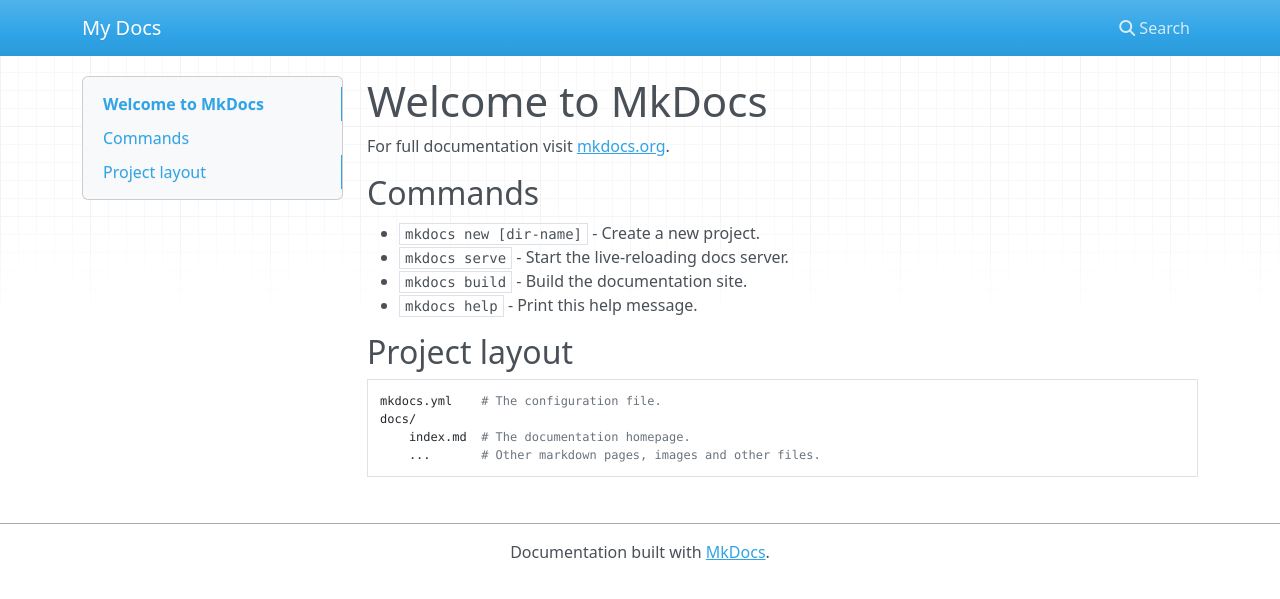
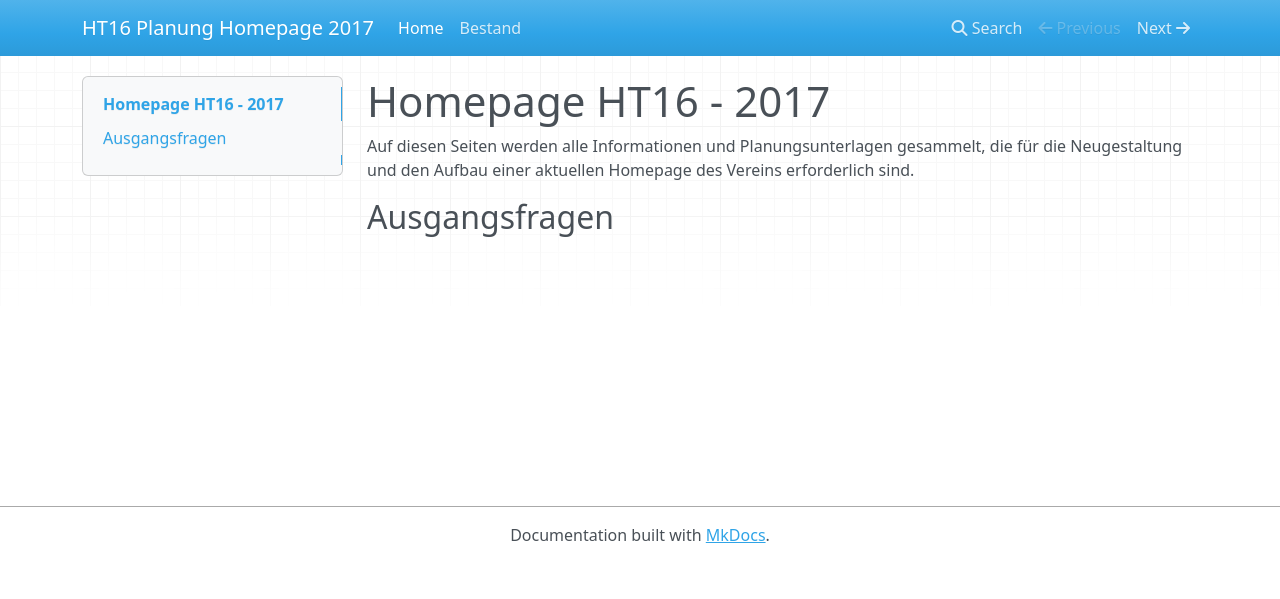
Before and after one commit to ht16/documentation, an MkDocs documentation site: the page built from docs/index.md, in a window 1280 px wide. Shown: the top 599 px of the page. Built offline with MkDocs 1.6.1, drawn with Linux system fonts in a browser that asks for light colours; nearby versions of some CDN libraries; old or Windows-style settings are respelled for this version of MkDocs.

Commit message:
Added legacy site information page.

```diff
--- a/docs/index.md
+++ b/docs/index.md
@@ -1,17 +1,9 @@
-# Welcome to MkDocs
+# Homepage HT16 - 2017
 
-For full documentation visit [mkdocs.org](http://mkdocs.org).
+Auf diesen Seiten werden alle Informationen und Planungsunterlagen gesammelt,
+die für die Neugestaltung und den Aufbau einer aktuellen Homepage des Vereins
+erforderlich sind.
 
-## Commands
+## Ausgangsfragen
 
-* `mkdocs new [dir-name]` - Create a new project.
-* `mkdocs serve` - Start the live-reloading docs server.
-* `mkdocs build` - Build the documentation site.
-* `mkdocs help` - Print this help message.
-
-## Project layout
-
-    mkdocs.yml    # The configuration file.
-    docs/
-        index.md  # The documentation homepage.
-        ...       # Other markdown pages, images and other files.
+##
--- a/mkdocs.yml
+++ b/mkdocs.yml
@@ -1 +1,5 @@
-site_name: My Docs
+site_name: HT16 Planung Homepage 2017
+
+pages:
+    - Home: index.md
+    - Bestand: bestand.md
```
Also changed, not shown: docs/bestand.md (added, +3 -0 lines).
